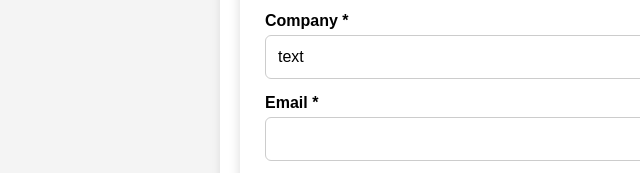
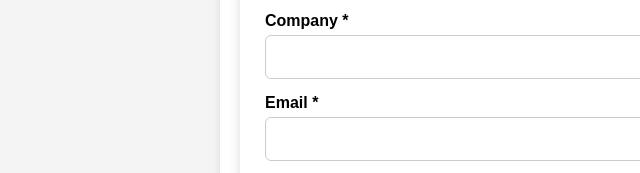
Before and after one commit to sushmitha324/sushmitha.github.io, a plain HTML site: page index.html in a window 1280 px wide. Shown: the part 794-967 px from the top of the page, 0-640 px from the left. Drawn offline with Linux system fonts and the light colour scheme.

Commit message:
Update index.html

```diff
--- a/index.html
+++ b/index.html
@@ -59,7 +59,7 @@
 
         <div class="form-group">
           <label for="company">Company *</label>
-          <input id="company" name="company" type="text" value="text" required>
+          <input id="company" name="company" type="text"  required>
         </div>
 
         <div class="form-group">
```
